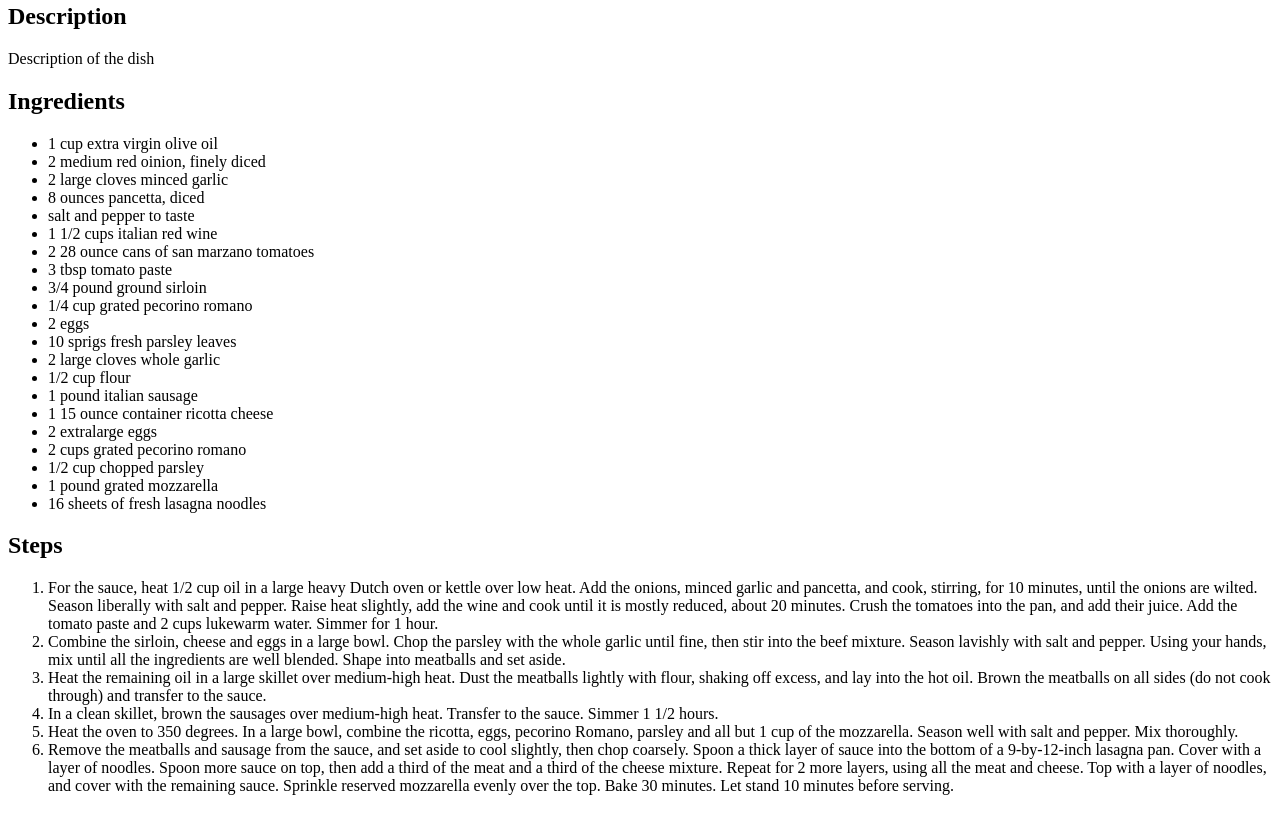
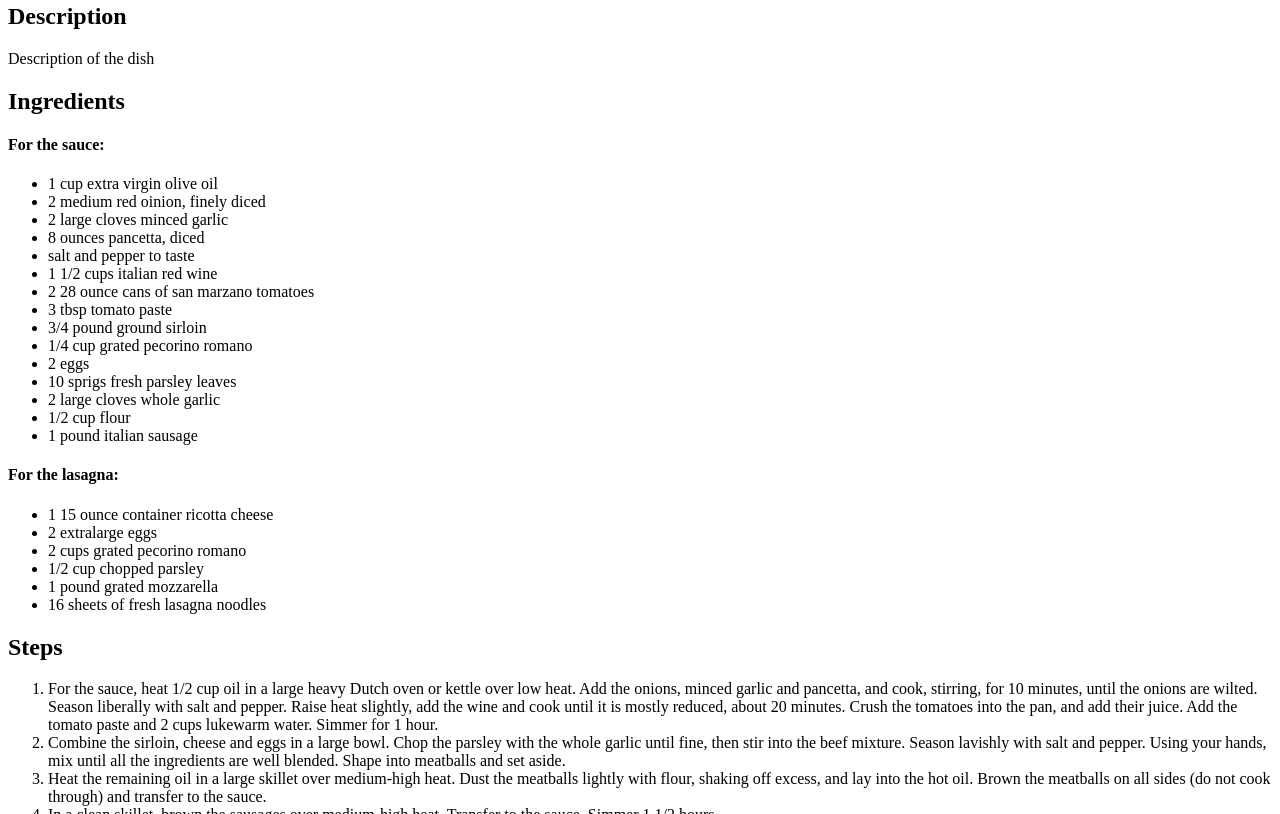
Before and after one commit to rick329mo/odin-recipes, a plain HTML site: page Recipes/lasagna.html in a window 1280 px wide. Shown: the part 470-1284 px from the top of the page. Drawn offline with Linux system fonts and the light colour scheme.

Commit message:
seperated sections of the ingredients with h4 elements in lasagna.html

```diff
--- a/Recipes/lasagna.html
+++ b/Recipes/lasagna.html
@@ -12,6 +12,7 @@
     <h2>Description</h2>
         <p>Description of the dish</p>
     <h2>Ingredients</h2>
+    <h4>For the sauce:</h4>
     <ul>
         <li>1 cup extra virgin olive oil</li>
         <li>2 medium red oinion, finely diced</li>
@@ -28,6 +29,9 @@
         <li>2 large cloves whole garlic</li>
         <li>1/2 cup flour</li>
         <li>1 pound italian sausage</li>
+    </ul>
+    <h4>For the lasagna:</h4>
+    <ul>
         <li>1 15 ounce container ricotta cheese</li>
         <li>2 extralarge eggs</li>
         <li>2 cups grated pecorino romano</li>
```
